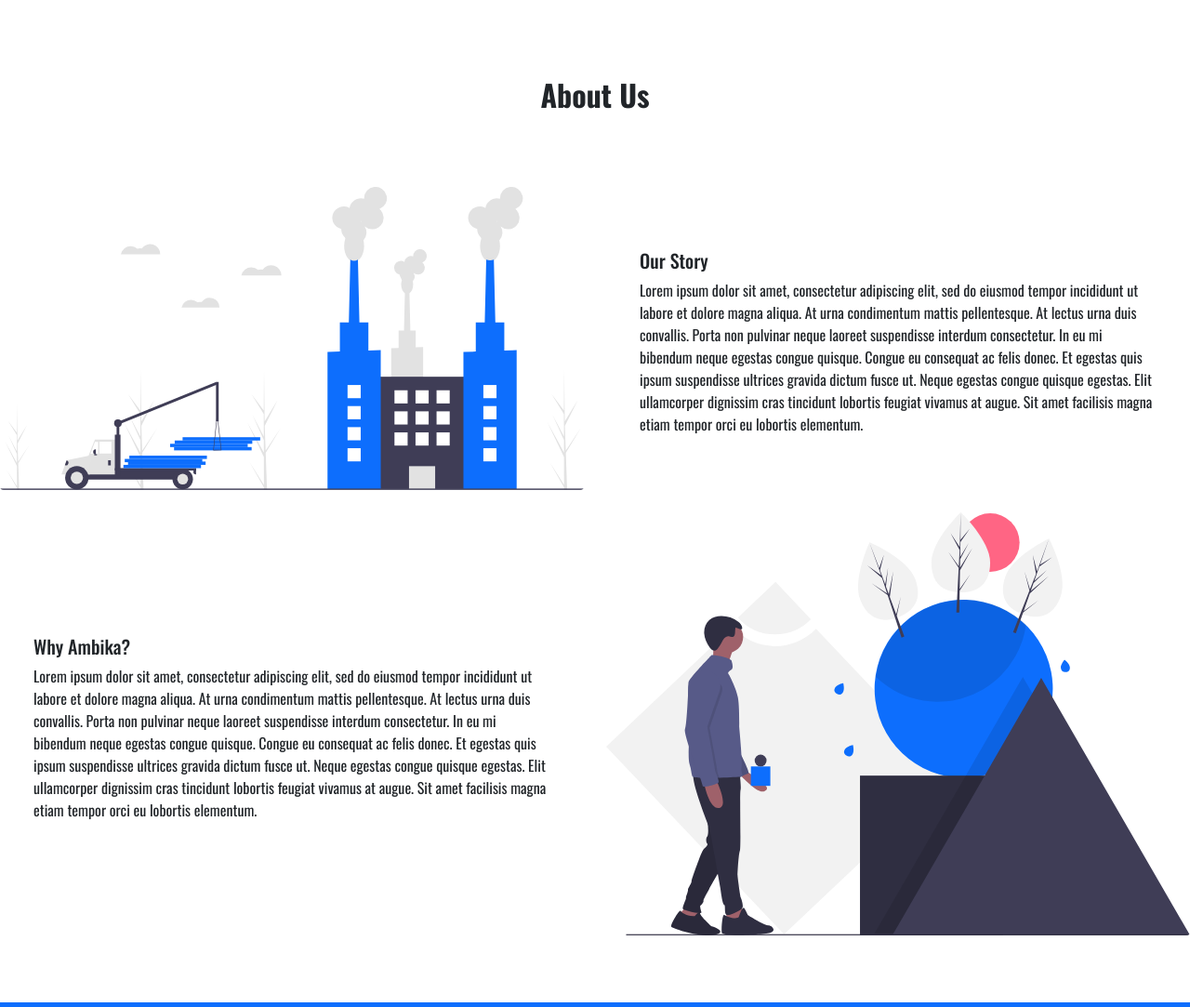
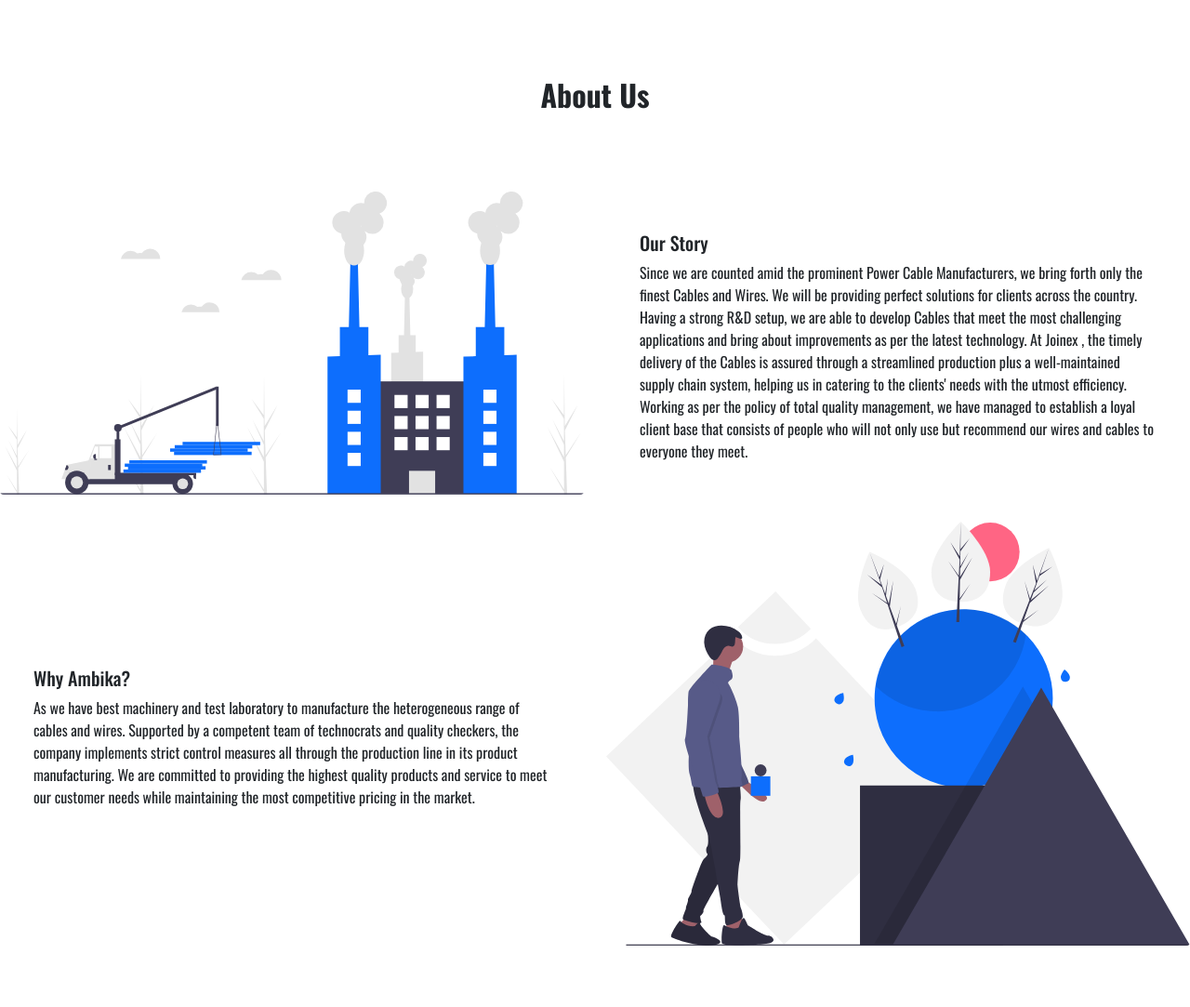
Before and after one commit to vatsal-git/Electrical-Store-Website, a plain HTML site: page index.html in a window 1280 px wide. Shown: the part 1298-2381 px from the top of the page at 93% size. Drawn offline with nearby package versions, Linux system fonts and the light colour scheme.

Commit message:
Update About Us

```diff
--- a/index.html
+++ b/index.html
@@ -176,31 +176,11 @@
             </div>
             <div class="col-lg-6 col-sm-12 d-flex flex-column justify-content-center about-content">
                 <h5>Our Story</h5>
-                <p>Lorem ipsum dolor sit amet, consectetur adipiscing elit, sed do eiusmod tempor incididunt ut labore
-                    et dolore magna
-                    aliqua. At urna condimentum mattis pellentesque. At lectus urna duis convallis. Porta non pulvinar
-                    neque laoreet
-                    suspendisse interdum consectetur. In eu mi bibendum neque egestas congue quisque. Congue eu
-                    consequat ac felis donec. Et
-                    egestas quis ipsum suspendisse ultrices gravida dictum fusce ut. Neque egestas congue quisque
-                    egestas. Elit ullamcorper
-                    dignissim cras tincidunt lobortis feugiat vivamus at augue. Sit amet facilisis magna etiam tempor
-                    orci eu lobortis
-                    elementum.</p>
+                <p>Since we are counted amid the prominent Power Cable Manufacturers, we bring forth only the finest Cables and Wires. We will be providing perfect solutions for clients across the country. Having a strong R&D setup, we are able to develop Cables that meet the most challenging applications and bring about improvements as per the latest technology. At Joinex , the timely delivery of the Cables is assured through a streamlined production plus a well-maintained supply chain system, helping us in catering to the clients' needs with the utmost efficiency. Working as per the policy of total quality management, we have managed to establish a loyal client base that consists of people who will not only use but recommend our wires and cables to everyone they meet.</p>
             </div>
             <div class="col-lg-6 col-sm-12 d-flex flex-column justify-content-center about-content">
                 <h5>Why Ambika?</h5>
-                <p>Lorem ipsum dolor sit amet, consectetur adipiscing elit, sed do eiusmod tempor incididunt ut labore
-                    et dolore magna
-                    aliqua. At urna condimentum mattis pellentesque. At lectus urna duis convallis. Porta non pulvinar
-                    neque laoreet
-                    suspendisse interdum consectetur. In eu mi bibendum neque egestas congue quisque. Congue eu
-                    consequat ac felis donec. Et
-                    egestas quis ipsum suspendisse ultrices gravida dictum fusce ut. Neque egestas congue quisque
-                    egestas. Elit ullamcorper
-                    dignissim cras tincidunt lobortis feugiat vivamus at augue. Sit amet facilisis magna etiam tempor
-                    orci eu lobortis
-                    elementum.</p>
+                <p>As we have best machinery and test laboratory to manufacture the heterogeneous range of cables and wires. Supported by a competent team of technocrats and quality checkers, the company implements strict control measures all through the production line in its product manufacturing. We are committed to providing the highest quality products and service to meet our customer needs while maintaining the most competitive pricing in the market.</p>
             </div>
             <div class="col-lg-6 col-sm-12 d-flex flex-column justify-content-center">
                 <figure class="figure">
```
